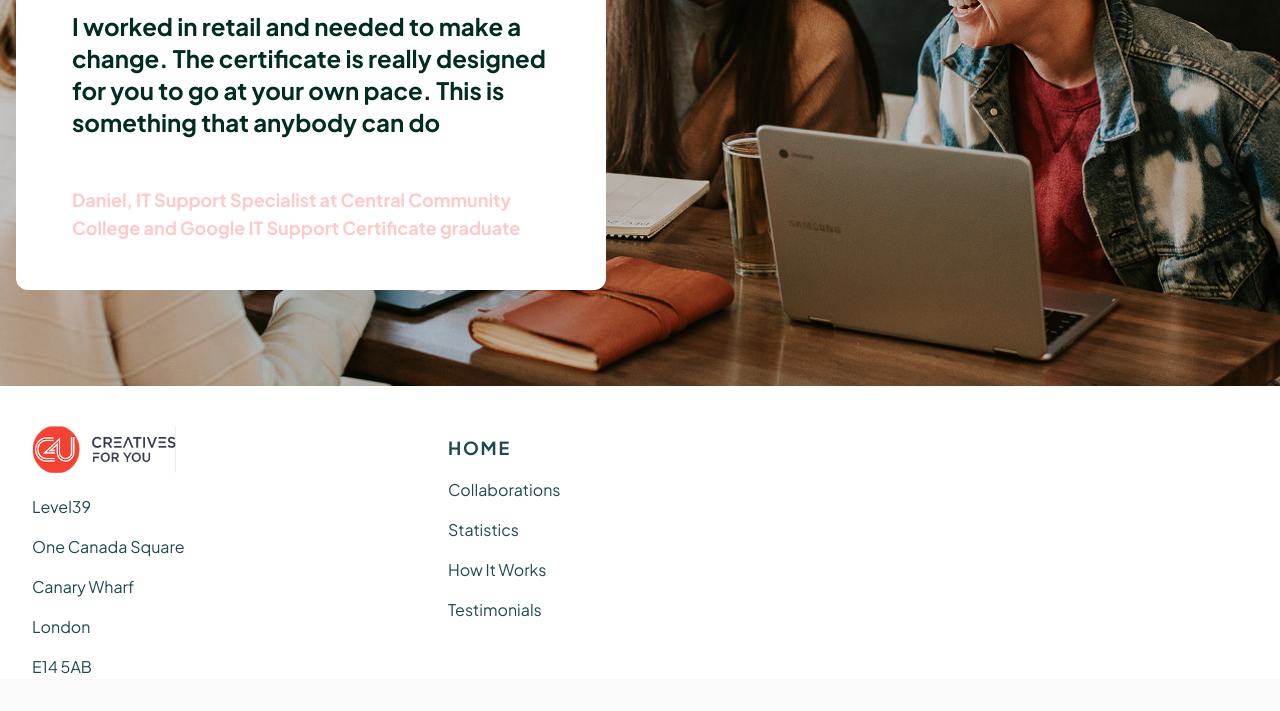
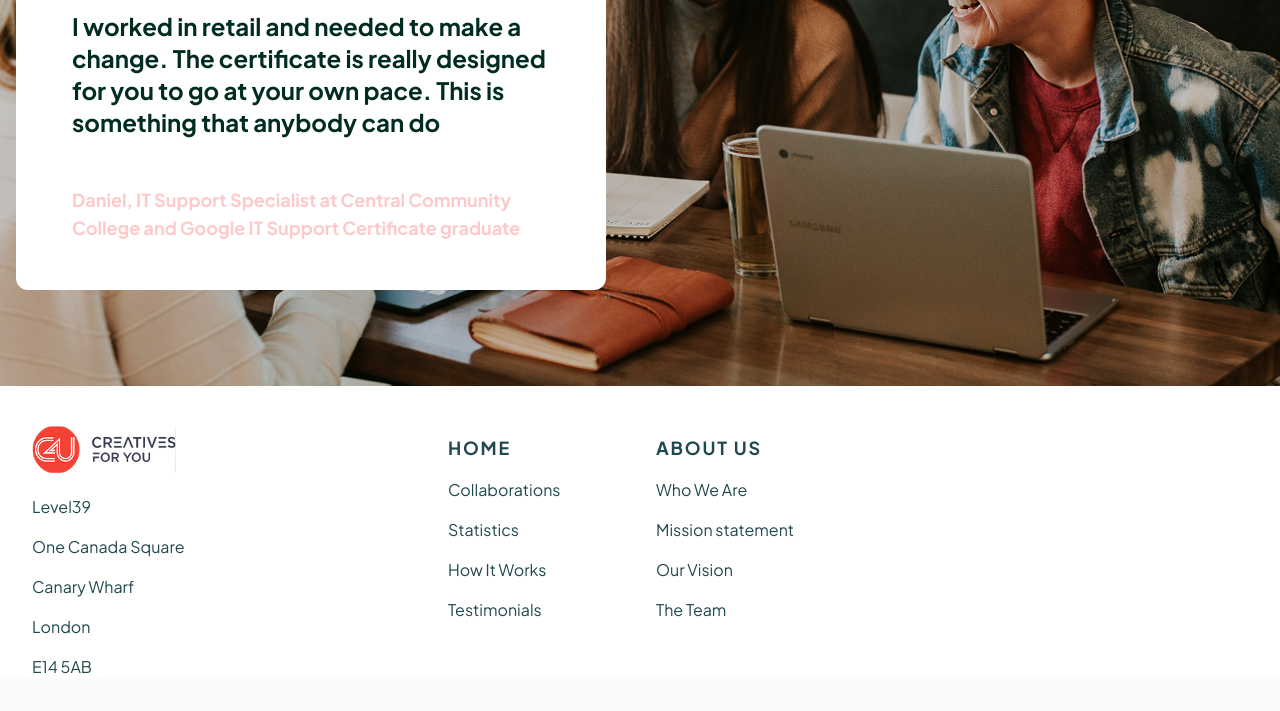
Before and after one commit to RashidMahmud/Tailwind-assignment, a website built with Vite: page practice/index.html in a window 1280 px wide. Shown: the part 8672-9383 px from the top of the page. Built offline with nearby package versions, Linux system fonts and the light colour scheme; files whose address does not match are found by name.

Commit message:
footer middle

```diff
--- a/practice/index.html
+++ b/practice/index.html
@@ -456,6 +456,46 @@
               </div>
             </nav>
           </div>
+          <div>
+            <div
+              class="mb-4 font-bold uppercase tracking-widest text-[#20484F] dark:text-white text-lg"
+            >
+              About Us
+            </div>
+
+            <nav class="flex flex-col gap-4">
+              <div>
+                <a
+                  href="#"
+                  class="text-[#20484F] dark:text-white text-base transition duration-100 hover:text-active active:text-active"
+                  >Who We Are</a
+                >
+              </div>
+
+              <div>
+                <a
+                  href="#"
+                  class="text-[#20484F] dark:text-white text-base transition duration-100 hover:text-active active:text-active"
+                  >Mission statement</a
+                >
+              </div>
+
+              <div>
+                <a
+                  href="#"
+                  class="text-[#20484F] dark:text-white text-base transition duration-100 hover:text-active active:text-active"
+                  >Our Vision
+                </a>
+              </div>
+              <div>
+                <a
+                  href="#"
+                  class="text-[#20484F] dark:text-white text-base transition duration-100 hover:text-active active:text-active"
+                  >The Team</a
+                >
+              </div>
+            </nav>
+          </div>
 </footer>
 
     <script type="module" src="/src/main.js"></script>
```
